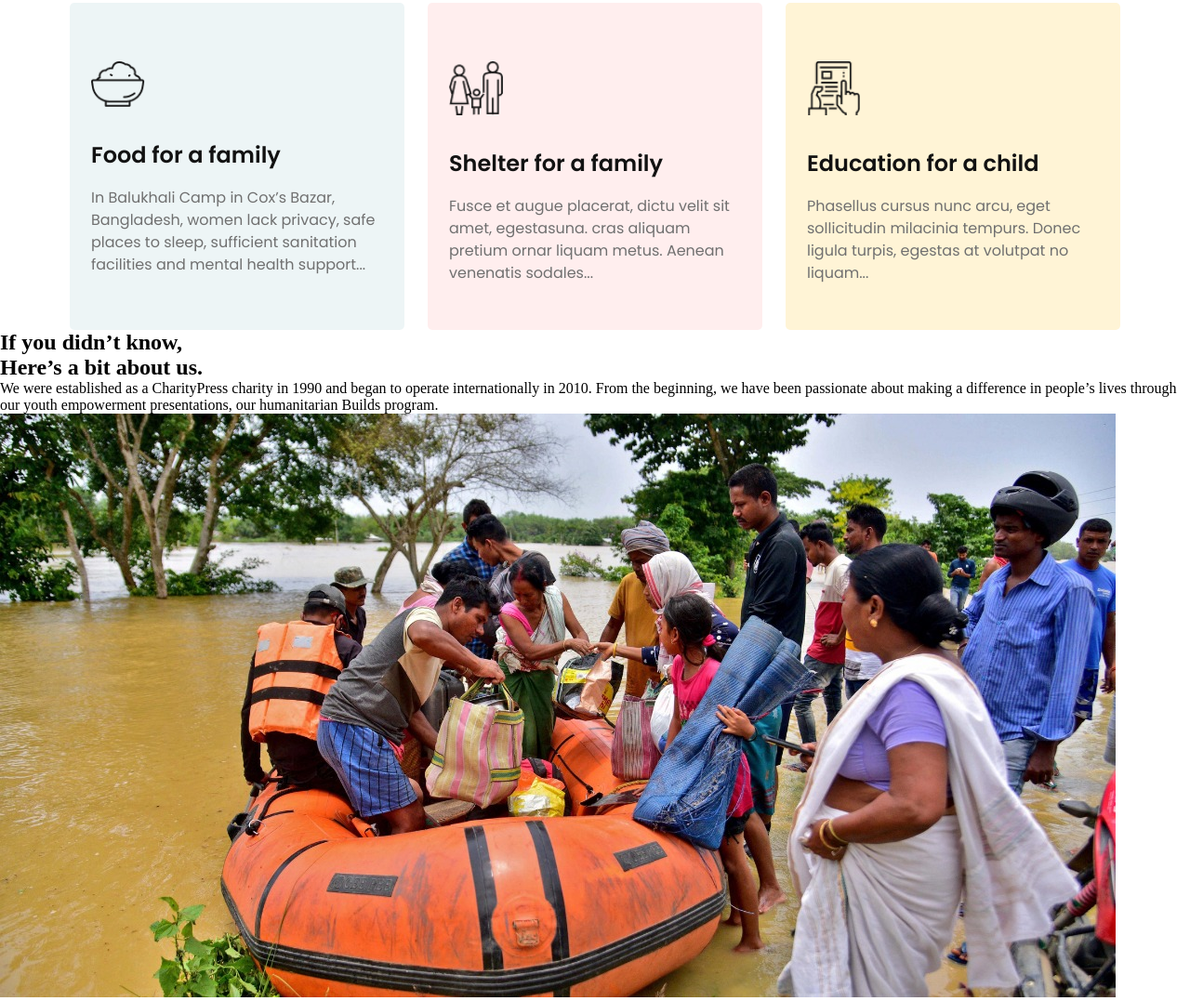
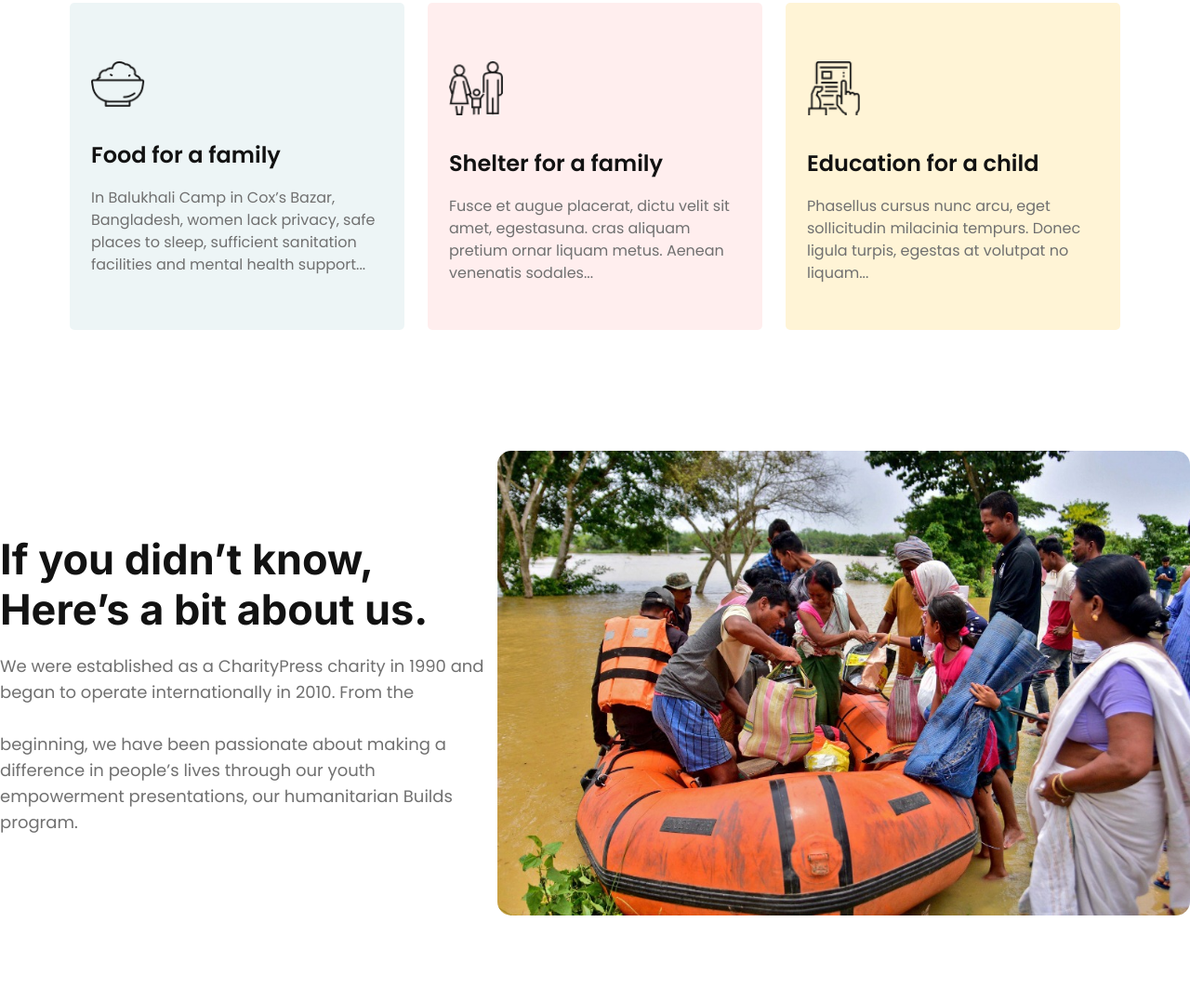
Before and after one commit to maruf45/donate-web, a plain HTML site: page index.html in a window 1280 px wide. Shown: the part 1621-2698 px from the top of the page at 93% size. After the commit the page ends 2610 px from the top, so only its background shows below. Drawn offline with Linux system fonts and the light colour scheme.

Commit message:
update about us

```diff
--- a/css/style.css
+++ b/css/style.css
@@ -247,3 +247,52 @@
 }
 
 /* donate plan area end ***************************************************** */
+
+/* about us are css *************************************************************** */
+
+#about-us {
+    width: 100%;
+    margin-top: 130px;
+}
+
+.about-wrapper {
+    display: flex;
+    justify-content: space-around;
+    align-items: center;
+}
+
+.left-col {
+    width: 700px;
+}
+
+.left-col h1 {
+    font-family: 'Inter';
+    font-style: normal;
+    font-weight: 700;
+    font-size: 45px;
+    line-height: 54px;
+    color: #121212;
+
+}
+
+.left-col p {
+    margin-top: 20px;
+    font-family: 'Poppins';
+    font-style: normal;
+    font-weight: 400;
+    font-size: 18px;
+    line-height: 28px;
+    color: #707070;
+
+}
+
+.right-col {
+    width: 745px;
+}
+
+.right-col img {
+    width: 745px;
+    object-fit: cover;
+    height: 500px;
+    border-radius: 15px;
+}
--- a/index.html
+++ b/index.html
@@ -71,14 +71,18 @@
         </div>
     </section>
     <section id="about-us">
+        <div class="about-wrapper">
             <div class="left-col">
                 <h1>If you didn’t know, <br> Here’s a bit about us.</h1>
-            <p>We were established as a CharityPress charity in 1990 and began to operate internationally in 2010. From the beginning, we have been passionate about making a difference in people’s lives through our youth empowerment presentations, our humanitarian Builds program.
+                <p>We were established as a CharityPress charity in 1990 and began to operate internationally in 2010. From the
+                    <br><br>
+                    beginning, we have been passionate about making a difference in people’s lives through our youth empowerment presentations, our humanitarian Builds program.
                 </p>
             </div>
             <div class="right-col">
                 <img src="images/donation5.jpg" alt="">
             </div>
+        </div>
     </section>
 </body>
 
```
Lines whose indentation alone changed are shown as unchanged.
